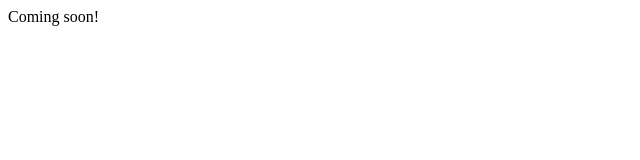
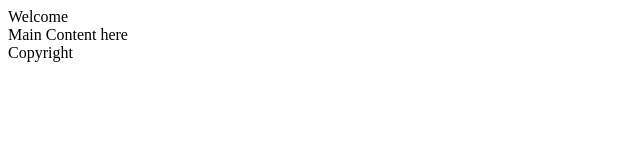
Before and after one commit to faisalzr/GWDA133FA16, a plain HTML site: page index.html in a window 1280 px wide. Shown: the whole page, without its empty margins (0-640 px from the left). Drawn offline with Linux system fonts and the light colour scheme.

Commit message:
Update index.html

```diff
--- a/index.html
+++ b/index.html
@@ -1,3 +1,11 @@
 <!DOCTYPE html>
 <title>Rima G. | Web Design & Development</title>
-Coming soon!
+<header>
+Welcome
+</header>
+<main>
+  Main Content here
+</main>
+<footer>
+  Copyright
+</footer>
```
